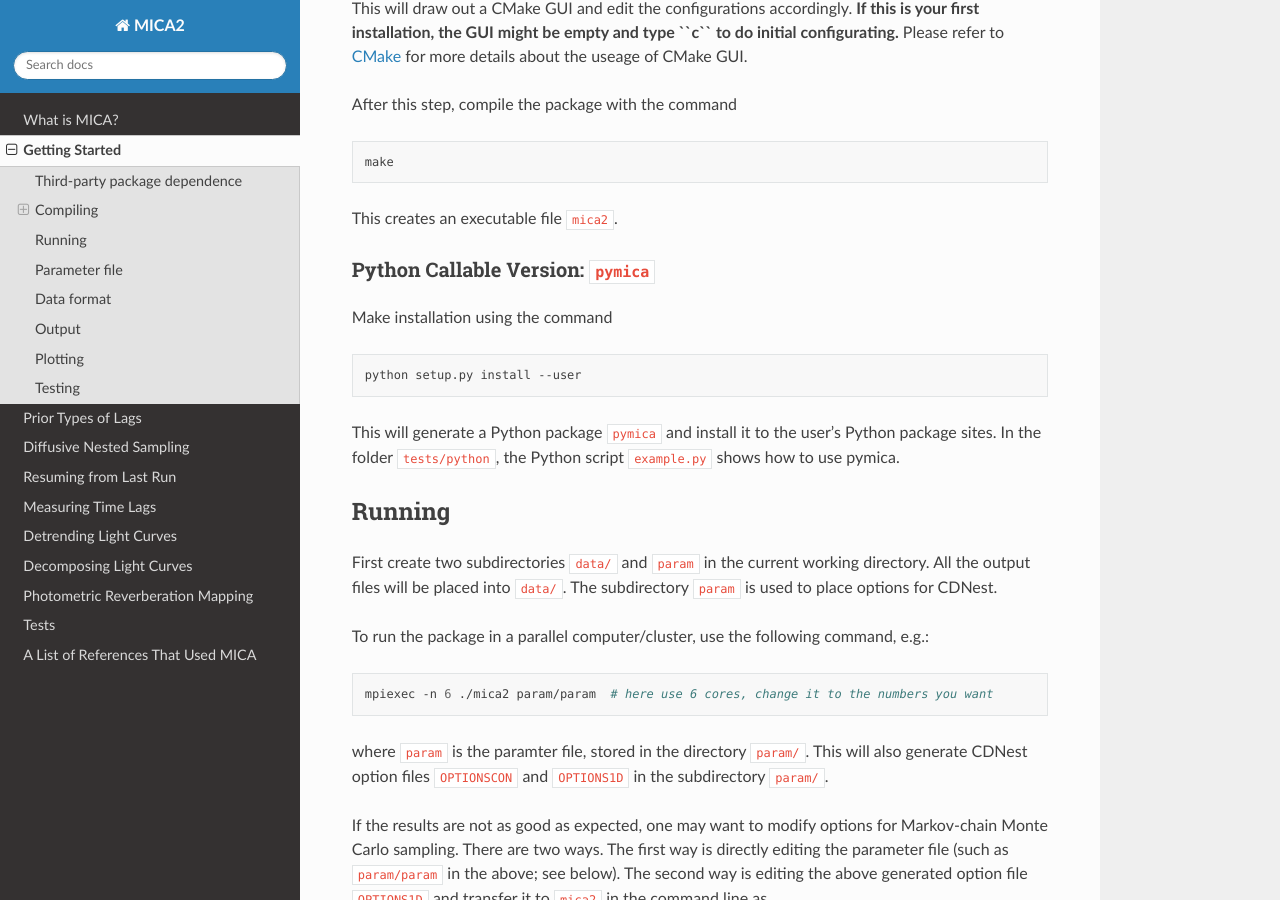
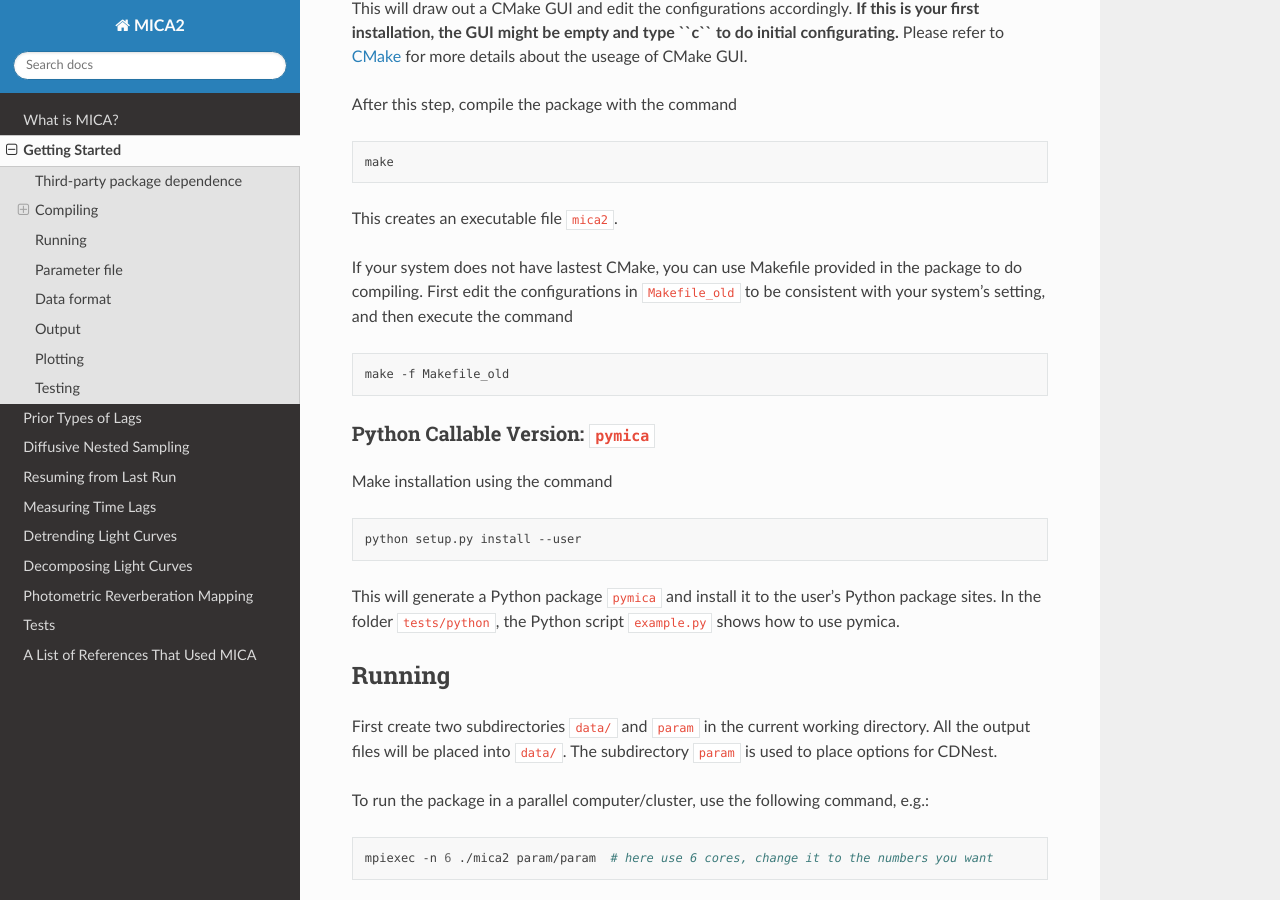
Before and after one commit to LiyrAstroph/MICA2, a Sphinx documentation site: the page built from docs/getting_started.rst, in a window 1280 px wide and 900 px high, scrolled down 728 px. Built offline with Sphinx 7.4.7 and the Read the Docs theme 2.0.0, drawn with Linux system fonts in a browser that asks for light colours.

Commit message:
update docs.

```diff
--- a/docs/getting_started.rst
+++ b/docs/getting_started.rst
@@ -45,6 +45,15 @@ After this step, compile the package with the command
    make
 
 This creates an executable file ``mica2``.
+
+If your system does not have lastest CMake, you can use Makefile provided in the package to do compiling.
+First edit the configurations in ``Makefile_old`` to be consistent with your system's setting, and then execute
+the command
+
+.. code:: bash
+
+   make -f Makefile_old
+
 
 Python Callable Version: ``pymica``
 -------------------------------
```
Also changed, not shown: 2 other files.
